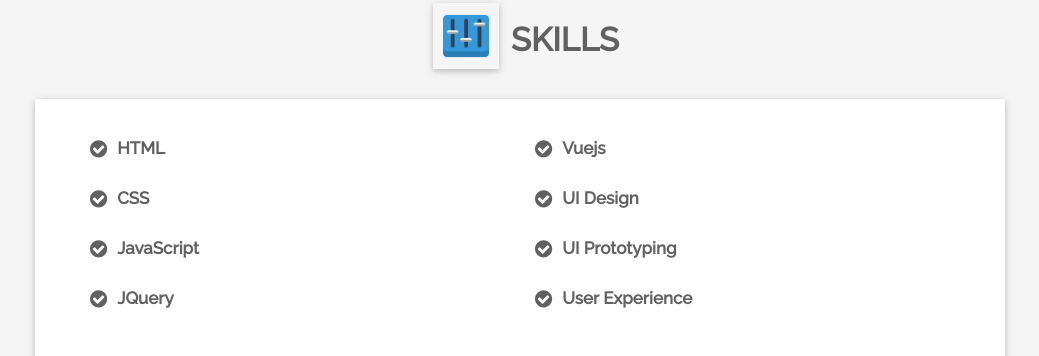
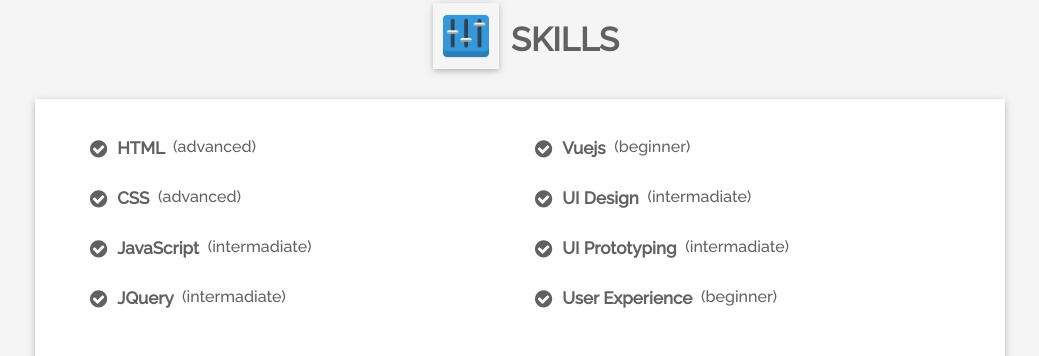
Before and after one commit to fihafbl/fihafbl.github.io, a plain HTML site: page index.html in a window 1280 px wide. Shown: the part 2180-2536 px from the top of the page, without its empty margins (120-1159 px from the left). Drawn offline with Linux system fonts and the light colour scheme; some packages are replaced by stand-ins of ours; a web font is replaced by a local one.

Commit message:
bugfix link medium and add skill in skil section

```diff
--- a/index.html
+++ b/index.html
@@ -365,37 +365,37 @@
                 <div id="skill-row" class="row" style="margin:0 auto">
                     <div class="col-md-6">
                       <div class="skill-progress">
-                        <div class="skill-title"><i class="fa fa-check-circle" style="font-size:20px; display: flex" aria-hidden="true"><h3>HTML</h3></i></div>
+                        <div class="skill-title"><i class="fa fa-check-circle" style="font-size:20px; display: flex" aria-hidden="true"><h3>HTML  &nbsp </h3><span class="text-skill"> (advanced)</span></i></div>
                       </div>
                       <br>
                       <div class="skill-progress">
-                        <div class="skill-title"><i class="fa fa-check-circle" style="font-size:20px; display: flex" aria-hidden="true"><h3>CSS</h3></i></div>
+                        <div class="skill-title"><i class="fa fa-check-circle" style="font-size:20px; display: flex" aria-hidden="true"><h3>CSS &nbsp </h3><span class="text-skill"> (advanced)</span></i></div>
                       </div>
                       <br>
                       <div class="skill-progress">
-                        <div class="skill-title"><i class="fa fa-check-circle" style="font-size:20px; display: flex;" aria-hidden="true"><h3>JavaScript</h3></i></div>
+                        <div class="skill-title"><i class="fa fa-check-circle" style="font-size:20px; display: flex;" aria-hidden="true"><h3>JavaScript &nbsp </h3><span class="text-skill"> (intermadiate)</span></i></div>
                       </div>
                       <br>
                       <div class="skill-progress">
-                        <div class="skill-title"><i class="fa fa-check-circle" style="font-size:20px; display: flex;" aria-hidden="true"><h3>JQuery</h3></i></div>
+                        <div class="skill-title"><i class="fa fa-check-circle" style="font-size:20px; display: flex;" aria-hidden="true"><h3>JQuery &nbsp </h3><span class="text-skill"> (intermadiate)</span></i></div>
                       </div>
                     </div>
                     <div class="col-md-6">
 
                       <div class="skill-progress">
-                        <div class="skill-title"><i class="fa fa-check-circle" style="font-size:20px; display: flex" aria-hidden="true"><h3>Vuejs</h3></i></div>
+                        <div class="skill-title"><i class="fa fa-check-circle" style="font-size:20px; display: flex" aria-hidden="true"><h3>Vuejs &nbsp </h3><span class="text-skill"> (beginner)</span></i></div>
                       </div>
                       <br>
                       <div class="skill-progress">
-                        <div class="skill-title"><i class="fa fa-check-circle" style="font-size:20px; display: flex" aria-hidden="true"><h3>UI Design</h3></i></div>
+                        <div class="skill-title"><i class="fa fa-check-circle" style="font-size:20px; display: flex" aria-hidden="true"><h3>UI Design &nbsp </h3><span class="text-skill"> (intermadiate)</span></i></div>
                       </div>
                       <br>
                       <div class="skill-progress">
-                        <div class="skill-title"><i class="fa fa-check-circle" style="font-size:20px; display: flex" aria-hidden="true"><h3>UI Prototyping</h3></i></div>
+                        <div class="skill-title"><i class="fa fa-check-circle" style="font-size:20px; display: flex" aria-hidden="true"><h3>UI Prototyping &nbsp </h3><span class="text-skill"> (intermadiate)</span></i></div>
                       </div>
                       <br>
                       <div class="skill-progress">
-                        <div class="skill-title"><i class="fa fa-check-circle" style="font-size:20px; display: flex" aria-hidden="true"><h3>User Experience</h3></i></div>
+                        <div class="skill-title"><i class="fa fa-check-circle" style="font-size:20px; display: flex" aria-hidden="true"><h3>User Experience &nbsp </h3><span class="text-skill"> (beginner)</span></i> </div>
                       </div>
                     </div>
                 </div>
@@ -523,7 +523,7 @@
                                 Hi! Welcome to twenty two club~
                                 Pernah lihat meme ini dan kamu malah tertawa karena sangat related dengan keadaan mu? Well frieeddzzz, Welcome to the club~
                             </p>
-                            <a class="forward" href="single-blog.html">Read More</a>
+                            <a class="forward" href="https://medium.com/@fihafbl/lets-kickstart-your-career-7d64ee89ed86" target="_blank">Read More</a>
                         </div>
                     </div>
                     <!--BLOG EVEN-->
--- a/stylesheets/style.css
+++ b/stylesheets/style.css
@@ -2263,4 +2263,8 @@ hr {
     width: 50px;
     margin-top: 15px;
 }
+
+.text-skill {
+  font-size: 16px;
+}
 /*# sourceMappingURL=style.css.map */
```
